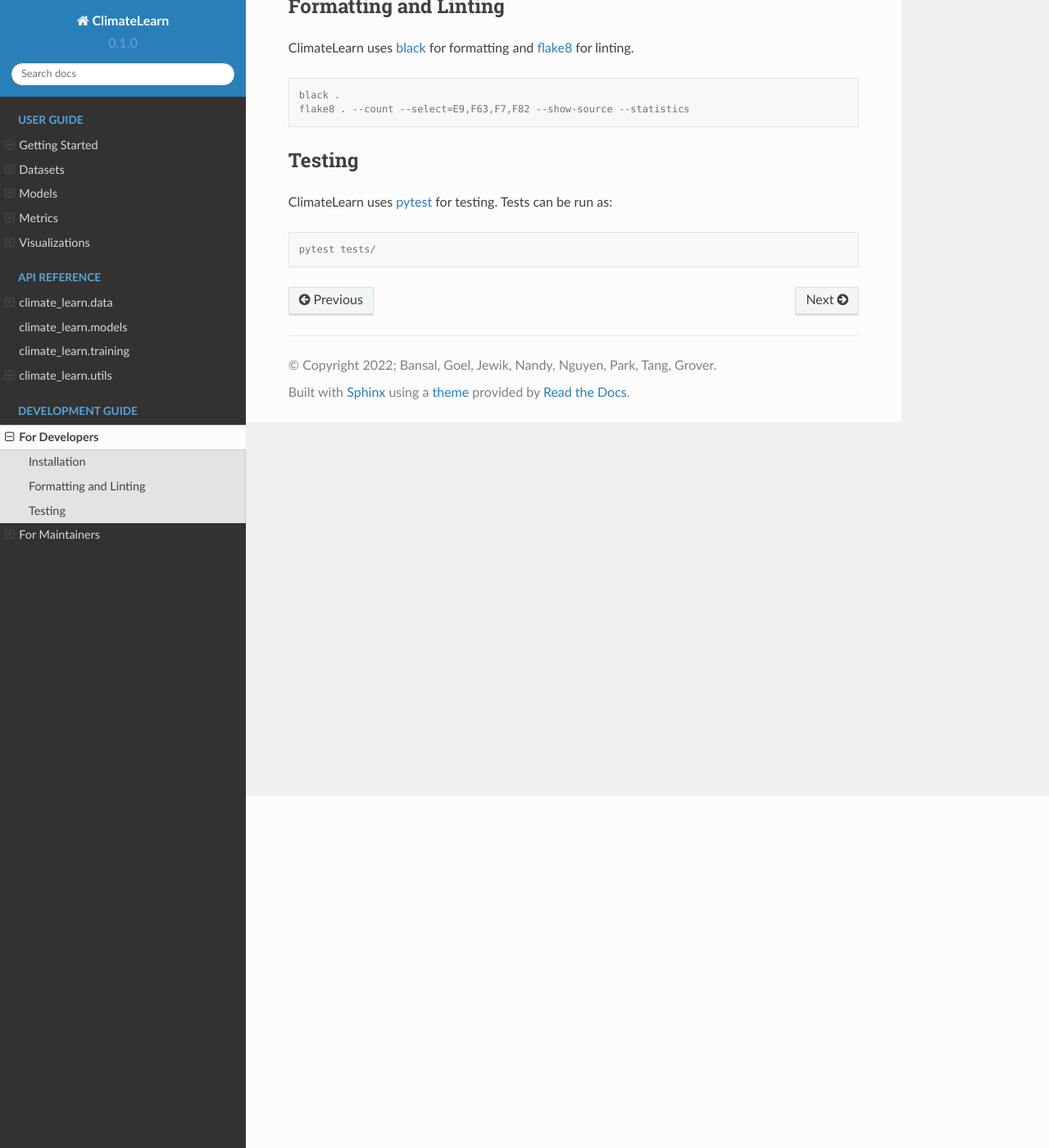
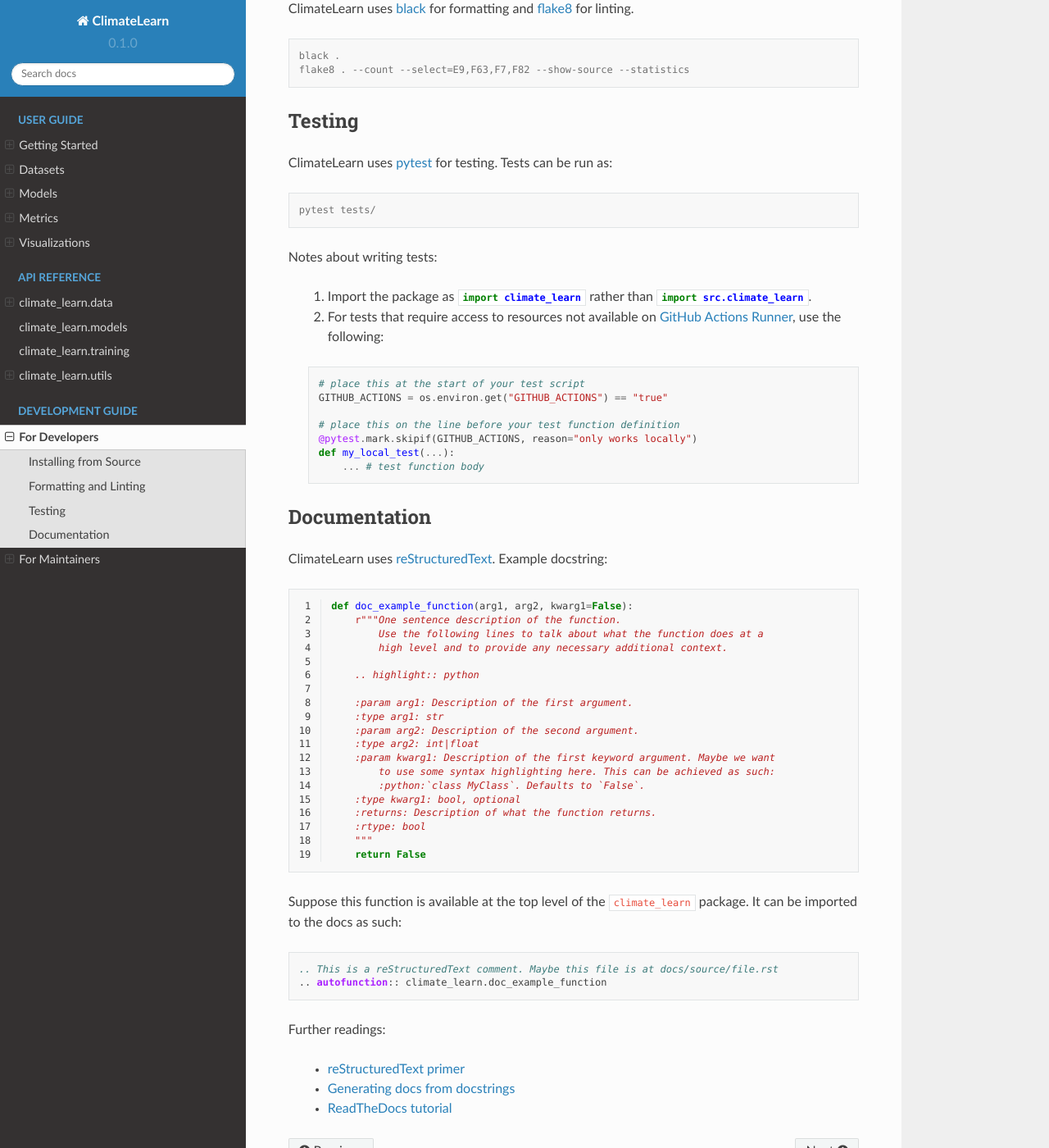
Before and after one commit to aditya-grover/climate-learn, a Sphinx documentation site: the page built from docs/source/development-guide/for-developers.rst, in a window 1280 px wide and 1400 px high, scrolled down 430 px. Shown: the whole window at 82% size. Built offline with Sphinx 7.4.7 and the Read the Docs theme 2.0.0, drawn with Linux system fonts in a browser that asks for light colours; some of the changed text lies outside the part shown.

Commit message:
Update dev docs

```diff
--- a/docs/source/development-guide/for-developers.rst
+++ b/docs/source/development-guide/for-developers.rst
@@ -1,11 +1,12 @@
+.. role:: python(code)
+  :language: python
+  :class: highlight
+
 For Developers
 ==============
 
-
-Installation
-------------
-
-Install ClimateLearn from source:
+Installing from Source
+----------------------
 
 .. code-block:: console
 
@@ -13,7 +14,6 @@ Install ClimateLearn from source:
     pip install -e climate-learn
 
 Development and documentation dependencies can be installed by specifying the extras :code:`[dev]` and :code:`[docs]`, respectively.
-
 
 Formatting and Linting
 ----------------------
@@ -24,7 +24,6 @@ ClimateLearn uses `black <https://black.readthedocs.io/en/stable/>`_ for formatt
     black .
     flake8 . --count --select=E9,F63,F7,F82 --show-source --statistics
 
-
 Testing
 -------
 ClimateLearn uses `pytest <https://docs.pytest.org/>`_ for testing. Tests can be run as:
@@ -32,3 +31,58 @@ ClimateLearn uses `pytest <https://docs.pytest.org/>`_ for testing. Tests can be
 .. code-block:: console
 
     pytest tests/
+
+Notes about writing tests:
+
+    #. Import the package as :python:`import climate_learn` rather than :python:`import src.climate_learn`.
+    #. For tests that require access to resources not available on `GitHub Actions Runner <https://github.com/actions/runner>`_, use the following:
+
+    .. code-block:: python
+
+        # place this at the start of your test script
+        GITHUB_ACTIONS = os.environ.get("GITHUB_ACTIONS") == "true"
+
+        # place this on the line before your test function definition
+        @pytest.mark.skipif(GITHUB_ACTIONS, reason="only works locally")
+        def my_local_test(...):
+            ... # test function body
+
+Documentation
+-------------
+ClimateLearn uses `reStructuredText <https://docutils.sourceforge.io/rst.html>`__. Example docstring:
+
+.. code-block:: python
+    :linenos:
+
+    def doc_example_function(arg1, arg2, kwarg1=False):
+        r"""One sentence description of the function.
+            Use the following lines to talk about what the function does at a
+            high level and to provide any necessary additional context.
+
+        .. highlight:: python
+
+        :param arg1: Description of the first argument.
+        :type arg1: str
+        :param arg2: Description of the second argument.
+        :type arg2: int|float
+        :param kwarg1: Description of the first keyword argument. Maybe we want
+            to use some syntax highlighting here. This can be achieved as such:
+            :python:`class MyClass`. Defaults to `False`.
+        :type kwarg1: bool, optional
+        :returns: Description of what the function returns.
+        :rtype: bool
+        """
+        return False
+
+Suppose this function is available at the top level of the :python:`climate_learn` package. It can be imported to the docs as such:
+
+.. code-block:: rst
+
+    .. This is a reStructuredText comment. Maybe this file is at docs/source/file.rst
+    .. autofunction:: climate_learn.doc_example_function
+
+Further readings:
+
+    - `reStructuredText primer <https://www.sphinx-doc.org/en/master/usage/restructuredtext/basics.html>`__
+    - `Generating docs from docstrings <https://www.sphinx-doc.org/en/master/usage/extensions/autodoc.html>`__
+    - `ReadTheDocs tutorial <https://sphinx-rtd-tutorial.readthedocs.io/en/latest/docstrings.html>`__
```
